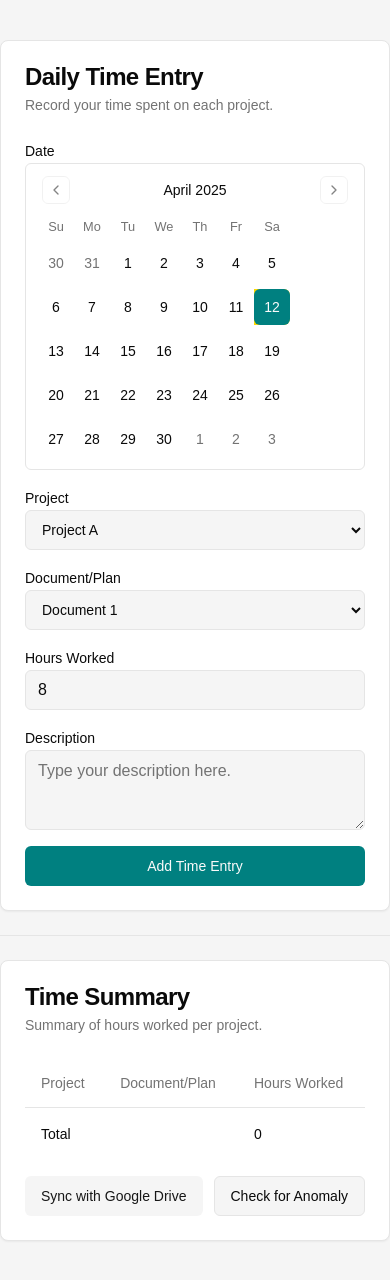
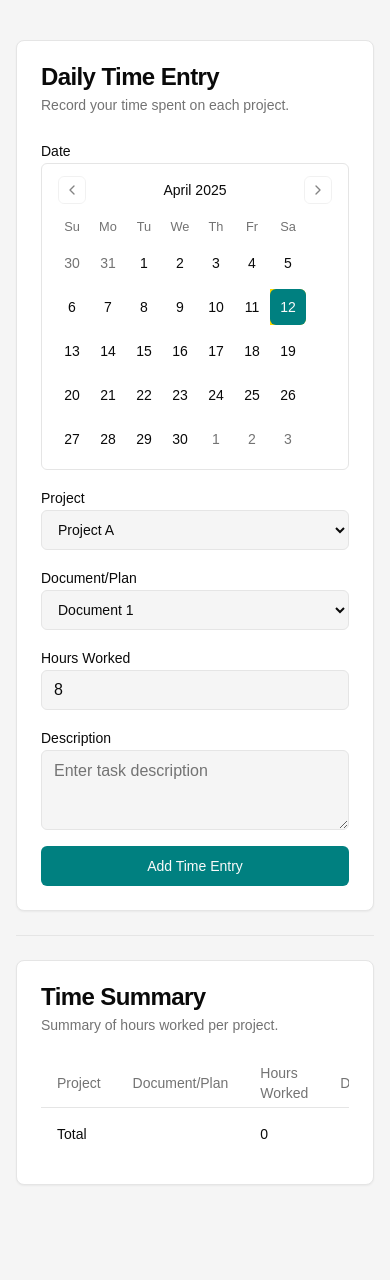
Before and after one commit to aangel-sama/CyD-Registro-de-horas, a Next.js app: page / in a window 390 px wide. After the commit the page ends 1225 px from the top, so only its background shows below. Built offline with nearby package versions, Linux system fonts and the light colour scheme.

Commit message:
Fix: Arreglados errores de la pagina, solucionados por el usuario

```diff
--- a/src/app/page.tsx
+++ b/src/app/page.tsx
@@ -2,71 +2,76 @@
 
 import { useState } from "react";
 import { Calendar } from "@/components/ui/calendar";
-import { Card, CardContent, CardDescription, CardHeader, CardTitle } from "@/components/ui/card";
+import {
+  Card,
+  CardContent,
+  CardDescription,
+  CardHeader,
+  CardTitle,
+} from "@/components/ui/card";
 import { Input } from "@/components/ui/input";
 import { Label } from "@/components/ui/label";
 import { Button } from "@/components/ui/button";
-import { Table, TableBody, TableCaption, TableCell, TableHead, TableHeader, TableRow } from "@/components/ui/table";
+import {
+  Table,
+  TableBody,
+  TableCaption,
+  TableCell,
+  TableHead,
+  TableHeader,
+  TableRow,
+} from "@/components/ui/table";
 import { Separator } from "@/components/ui/separator";
 import { Badge } from "@/components/ui/badge";
-import {
-  Dialog,
-  DialogClose,
-  DialogContent,
-  DialogDescription,
-  DialogFooter,
-  DialogHeader,
-  DialogTitle,
-  DialogTrigger,
-} from "@/components/ui/dialog"
-import { Textarea } from "@/components/ui/textarea";
-
-const projects = ["Project A", "Project B", "Project C"]; // Example projects
-const documents = ["Document 1", "Document 2", "Document 3"]; // Example documents
+import { Textarea } from "@/components/ui/textarea"; // Asegúrate de que existe este componente
 
 export default function Home() {
+  const [projects, setProjects] = useState(["Project A", "Project B", "Project C"]);
+  const [documents, setDocuments] = useState(["Document 1", "Document 2", "Document 3"]);
   const [date, setDate] = useState<Date | undefined>(new Date());
   const [project, setProject] = useState(projects[0]);
   const [document, setDocument] = useState(documents[0]);
   const [hours, setHours] = useState<number | undefined>(8);
-  const [timeEntries, setTimeEntries] = useState<{ date: string; project: string; document: string; hours: number; }[]>([]);
+  const [description, setDescription] = useState<string | undefined>("");
+  const [timeEntries, setTimeEntries] = useState<
+    { date: string; project: string; document: string; hours: number; description?: string }[]
+  >([]);
+  const [error, setError] = useState<string | null>(null);
+  const [timeSummary, setTimeSummary] = useState<{ [project: string]: { [document: string]: number } }>({});
+  const [totalHours, setTotalHours] = useState(0);
 
   const handleSubmit = () => {
     if (!date || !project || !hours || !document) {
-      alert("Please fill in all fields.");
+      setError("Please fill in all fields.");
       return;
     }
+
     const newEntry = {
       date: date.toISOString().slice(0, 10),
-      project: project,
-      document: document,
-      hours: hours,
-    };
-    setTimeEntries([...timeEntries, newEntry]);
+      project,
+      document,
+      hours,
+      description,
     };
 
-  const timeSummary = timeEntries.reduce((acc: { [project: string]: { [document: string]: number } }, entry) => {
-    if (!acc[entry.project]) {
-      acc[entry.project] = {};
-    }
+    const updatedEntries = [...timeEntries, newEntry];
+    setTimeEntries(updatedEntries);
+
+    const newTimeSummary = updatedEntries.reduce((acc: { [project: string]: { [document: string]: number } }, entry) => {
+      if (!acc[entry.project]) acc[entry.project] = {};
       acc[entry.project][entry.document] = (acc[entry.project][entry.document] || 0) + entry.hours;
       return acc;
     }, {});
 
-  const totalHours = timeEntries.reduce((acc, entry) => acc + entry.hours, 0);
+    const newTotalHours = updatedEntries.reduce((acc, entry) => acc + entry.hours, 0);
 
-  const handleSync = async () => {
-    alert("Syncing with Google Drive...");
-    // Implement the Google Drive sync logic here
-  };
-
-  const handleAnomalyCheck = async () => {
-    alert("Checking for anomalies...");
-     // Implement the data anomaly detection logic here
+    setTimeSummary(newTimeSummary);
+    setTotalHours(newTotalHours);
+    setError(null); // limpiar errores previos
   };
 
   return (
-    <div className="container mx-auto py-10">
+    <div className="container mx-auto py-10 px-4">
       <Card>
         <CardHeader>
           <CardTitle>Daily Time Entry</CardTitle>
@@ -88,7 +93,7 @@ export default function Home() {
               <Label htmlFor="project">Project</Label>
               <select
                 id="project"
-                className="flex h-10 w-full rounded-md border border-input bg-background px-3 py-2 text-sm ring-offset-background file:border-0 file:bg-transparent file:text-sm file:font-medium placeholder:text-muted-foreground focus-visible:outline-none focus-visible:ring-2 focus-visible:ring-ring focus-visible:ring-offset-2 disabled:cursor-not-allowed disabled:opacity-50"
+                className="flex h-10 w-full rounded-md border border-input bg-background px-3 py-2 text-sm"
                 value={project}
                 onChange={(e) => setProject(e.target.value)}
               >
@@ -100,12 +105,13 @@ export default function Home() {
               </select>
             </div>
           </div>
+
           <div className="grid grid-cols-1 md:grid-cols-2 gap-4">
             <div>
               <Label htmlFor="document">Document/Plan</Label>
               <select
                 id="document"
-                className="flex h-10 w-full rounded-md border border-input bg-background px-3 py-2 text-sm ring-offset-background file:border-0 file:bg-transparent file:text-sm file:font-medium placeholder:text-muted-foreground focus-visible:outline-none focus-visible:ring-2 focus-visible:ring-ring focus-visible:ring-offset-2 disabled:cursor-not-allowed disabled:opacity-50"
+                className="flex h-10 w-full rounded-md border border-input bg-background px-3 py-2 text-sm"
                 value={document}
                 onChange={(e) => setDocument(e.target.value)}
               >
@@ -126,16 +132,24 @@ export default function Home() {
               />
             </div>
           </div>
-          <div className="grid grid-cols-1 md:grid-cols-2 gap-4">
+
           <div>
-             <Label htmlFor="hours">Description</Label>
-              <Textarea placeholder="Type your description here." />
+            <Label htmlFor="description">Description</Label>
+            <Textarea
+              id="description"
+              placeholder="Enter task description"
+              value={description}
+              onChange={(e) => setDescription(e.target.value)}
+            />
           </div>
-          </div>
+
           <Button onClick={handleSubmit}>Add Time Entry</Button>
+          {error && <p className="text-red-500 mt-2">{error}</p>}
         </CardContent>
       </Card>
+
       <Separator className="my-6" />
+
       <Card>
         <CardHeader>
           <CardTitle>Time Summary</CardTitle>
@@ -148,28 +162,33 @@ export default function Home() {
                 <TableHead>Project</TableHead>
                 <TableHead>Document/Plan</TableHead>
                 <TableHead>Hours Worked</TableHead>
+                <TableHead>Description</TableHead>
               </TableRow>
             </TableHeader>
             <TableBody>
-              {Object.entries(timeSummary).map(([project, documents]) => (
-                Object.entries(documents).map(([document, hours]) => (
-                  <TableRow key={`${project}-${document}`}>
+              {Object.entries(timeSummary).map(([project, docs]) =>
+                Object.entries(docs).map(([doc, hours]) => {
+                  const descriptions = timeEntries
+                    .filter((entry) => entry.project === project && entry.document === doc)
+                    .map((entry) => entry.description)
+                    .join(", ");
+                  return (
+                    <TableRow key={`${project}-${doc}`}>
                       <TableCell>{project}</TableCell>
-                    <TableCell>{document}</TableCell>
+                      <TableCell>{doc}</TableCell>
                       <TableCell>{hours}</TableCell>
+                      <TableCell>{descriptions}</TableCell>
                     </TableRow>
-                ))
-              ))}
+                  );
+                })
+              )}
               <TableRow>
                 <TableCell colSpan={2}>Total</TableCell>
                 <TableCell>{totalHours}</TableCell>
+                <TableCell />
               </TableRow>
             </TableBody>
           </Table>
-          <div className="flex justify-between mt-4">
-              <Button onClick={handleSync} variant="secondary">Sync with Google Drive</Button>
-              <Button onClick={handleAnomalyCheck} variant="outline">Check for Anomaly</Button>
-          </div>
         </CardContent>
       </Card>
     </div>
```
Lines whose indentation alone changed are shown as unchanged.
